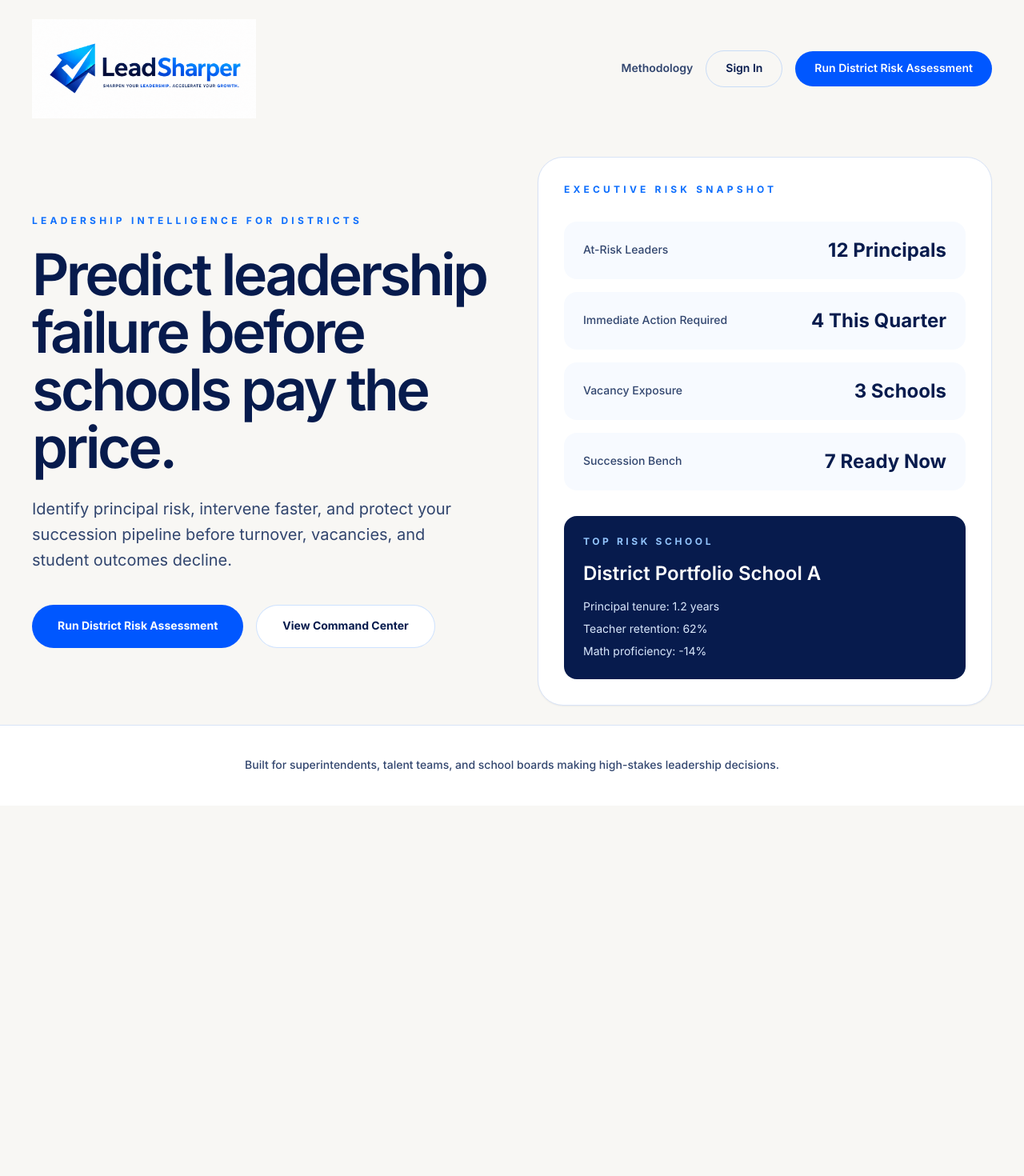
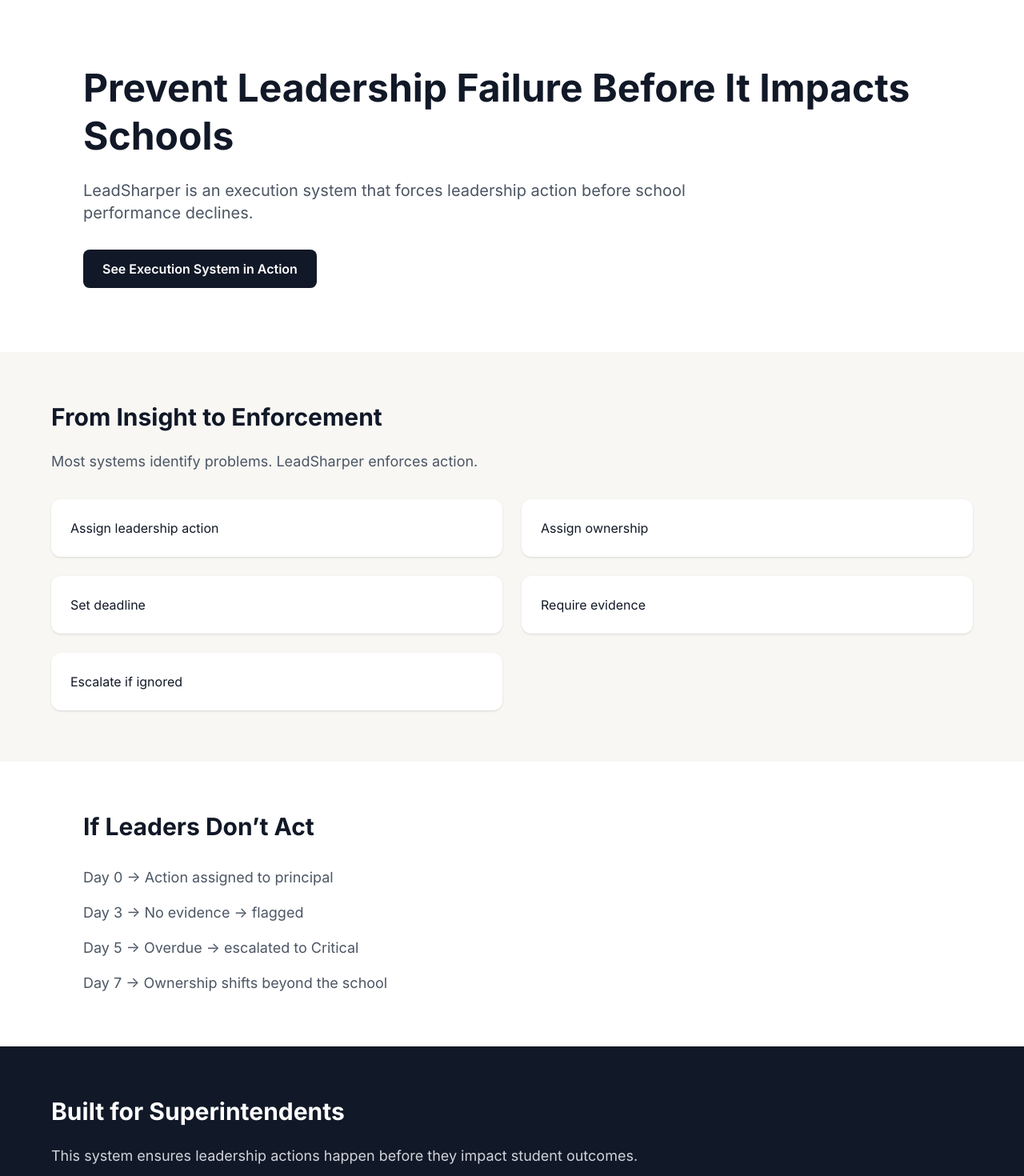
Before and after one commit to jmarc296-jpg/instructional-leadership-practice, a Next.js app: page / in a window 1280 px wide. Shown: the top 1470 px of the page at 80% size. Before the commit the page ends 1007 px from the top, so only its background shows below. Built offline with nearby package versions, Linux system fonts and the light colour scheme.

Commit message:
Reposition LeadSharper around execution enforcement

```diff
--- a/app/api/autonomous-engine/route.ts
+++ b/app/api/autonomous-engine/route.ts
@@ -31,6 +31,32 @@ export async function GET() {
   return Response.json({ data: data || [] });
 }
 
+export async function PATCH(request: Request) {
+  const body = await request.json();
+  const { id, evidence, status } = body;
+
+  if (!id) {
+    return Response.json({ error: "Missing action id" }, { status: 400 });
+  }
+
+  const updates = {
+    evidence,
+    status: status || "In Progress",
+    last_updated: new Date().toISOString()
+  };
+
+  const { data, error } = await supabase
+    .from("leadership_actions")
+    .update(updates)
+    .eq("id", id)
+    .select("id,campus,signal,action,owner,status,risk,evidence,due_date,last_reviewed,last_updated")
+    .single();
+
+  if (error) return Response.json({ error: error.message }, { status: 500 });
+
+  return Response.json({ data });
+}
+
 export async function POST() {
   const { data, error } = await supabase
     .from("leadership_actions")
@@ -49,11 +75,36 @@ export async function POST() {
 
     const overdue = isOverdue(dueDate, item.status);
 
-    const risk = overdue ? "Immediate" : prescription.risk;
+let daysLate = 0;
+if (overdue && dueDate) {
+  const today = new Date();
+  const due = new Date(dueDate);
+  daysLate = Math.floor((today.getTime() - due.getTime()) / (1000 * 60 * 60 * 24));
+}
 
-    const action = overdue
-      ? `OVERDUE: ${prescription.action}`
-      : prescription.action;
+    let risk = prescription.risk;
+
+if (overdue) {
+  if (daysLate <= 3) {
+    risk = "Immediate";
+  } else if (daysLate <= 7) {
+    risk = "Critical";
+  } else {
+    risk = "System Alert";
+  }
+}
+
+    let action = prescription.action;
+
+if (overdue) {
+  if (daysLate <= 3) {
+    action = `OVERDUE: ${prescription.action}`;
+  } else if (daysLate <= 7) {
+    action = `CRITICAL: Immediate leadership intervention required. ${prescription.action}`;
+  } else {
+    action = `SYSTEM ALERT: District-level escalation required. ${prescription.action}`;
+  }
+}
 
     const lastReviewed =
       item.status === "Complete" && !item.last_reviewed
@@ -73,7 +124,9 @@ export async function POST() {
         .update({
           risk,
           action,
-          owner: prescription.owner,
+          owner: overdue && daysLate > 3
+  ? "Network Superintendent"
+  : prescription.owner,
           due_date: dueDate,
           last_reviewed: lastReviewed,
           last_updated: new Date().toISOString()
--- a/app/page.tsx
+++ b/app/page.tsx
@@ -1,145 +1,80 @@
-import Image from "next/image";
-import Link from "next/link";
+"use client";
 
-const metrics = [
-  {
-    label: "At-Risk Leaders",
-    value: "12 Principals"
-  },
-  {
-    label: "Immediate Action Required",
-    value: "4 This Quarter"
-  },
-  {
-    label: "Vacancy Exposure",
-    value: "3 Schools"
-  },
-  {
-    label: "Succession Bench",
-    value: "7 Ready Now"
-  }
-];
+export default function Home() {
+  return (
+    <main className="min-h-screen bg-white text-[#111827]">
 
-export default function HomePage() {
-  return (
-    <main className="min-h-screen bg-[#f8f7f4] text-[#071B4D]">
+      <section className="px-10 py-20 max-w-6xl mx-auto">
+        <h1 className="text-5xl font-bold leading-tight">
+          Prevent Leadership Failure Before It Impacts Schools
+        </h1>
 
-      {/* HEADER */}
-      <header className="mx-auto flex max-w-7xl items-center justify-between px-6 py-6 sm:px-10">
-        <Image
-          src="/logo.png"
-          alt="LeadSharper"
-          width={240}
-          height={70}
-          priority
-          className="h-auto w-[280px]"
-        />
+        <p className="mt-6 text-xl text-[#4b5563] max-w-3xl">
+          LeadSharper is an execution system that forces leadership action before school performance declines.
+        </p>
 
-        <div className="flex items-center gap-4">
-          <Link
-            href="/risk-methodology"
-            className="hidden text-sm font-semibold text-[#31456E] hover:text-[#0057FF] sm:inline-flex"
-          >
-            Methodology
-          </Link>
-          <Link
-            href="/sign-in"
-            className="rounded-full border border-[#0D6EFD]/20 px-6 py-3 text-sm font-semibold hover:bg-white"
-          >
-            Sign In
-          </Link>
+        <div className="mt-8 flex gap-4">
+          <a href="/autonomous-command-center" className="bg-[#111827] text-white px-6 py-3 rounded-lg font-semibold">
+            See Execution System in Action
+          </a>
+        </div>
+      </section>
 
-          <Link
-            href="/district-command-center"
-            className="rounded-full bg-[#0057FF] px-6 py-3 text-sm font-semibold text-white hover:bg-[#0046cc]"
-          >
-            Run District Risk Assessment
-          </Link>
-        </div>
-      </header>
+      <section className="px-10 py-16 bg-[#f8f7f4]">
+        <div className="max-w-6xl mx-auto">
+          <h2 className="text-3xl font-bold">
+            From Insight to Enforcement
+          </h2>
 
-      {/* HERO */}
-      <section className="mx-auto grid max-w-7xl items-center gap-16 px-6 py-6 sm:px-10 lg:grid-cols-2">
-
-        <div>
-          <p className="text-xs font-bold uppercase tracking-[0.35em] text-[#0D6EFD]">
-            Leadership Intelligence for Districts
+          <p className="mt-6 text-lg text-[#4b5563] max-w-3xl">
+            Most systems identify problems. LeadSharper enforces action.
           </p>
 
-          <h1 className="mt-6 text-5xl font-semibold tracking-[-0.05em] sm:text-6xl lg:text-7xl">
-            Predict leadership failure before schools pay the price.
-          </h1>
-
-          <p className="mt-6 max-w-2xl text-xl leading-8 text-[#31456E]">
-            Identify principal risk, intervene faster, and protect your succession pipeline before turnover, vacancies, and student outcomes decline.
-          </p>
-
-          <div className="mt-10 flex flex-col gap-4 sm:flex-row">
-            <Link
-              href="/district-command-center"
-              className="inline-flex items-center justify-center rounded-full bg-[#0057FF] px-8 py-4 text-sm font-bold text-white hover:bg-[#0046cc]"
-            >
-              Run District Risk Assessment
-            </Link>
-
-            <Link
-              href="/district-command-center"
-              className="inline-flex items-center justify-center rounded-full border border-[#0D6EFD]/20 bg-white px-8 py-4 text-sm font-bold hover:border-[#0D6EFD]"
-            >
-              View Command Center
-            </Link>
-          </div>
-        </div>
-
-        {/* DASHBOARD */}
-        <div className="rounded-[2rem] border border-[#D8E3F7] bg-white p-8 shadow-sm">
-          <p className="text-xs font-bold uppercase tracking-[0.35em] text-[#0D6EFD]">
-            Executive Risk Snapshot
-          </p>
-
-          <div className="mt-8 space-y-4">
-            {metrics.map((metric) => (
-              <div
-                key={metric.label}
-                className="flex items-center justify-between rounded-2xl bg-[#F7FAFF] px-6 py-5"
-              >
-                <p className="text-sm font-medium text-[#31456E]">
-                  {metric.label}
-                </p>
-
-                <p className="text-2xl font-bold text-[#071B4D]">
-                  {metric.value}
-                </p>
-              </div>
-            ))}
-          </div>
-
-          <div className="mt-8 rounded-2xl bg-[#071B4D] p-6 text-white">
-            <p className="text-xs font-bold uppercase tracking-[0.3em] text-blue-300">
-              Top Risk School
-            </p>
-
-            <h3 className="mt-4 text-2xl font-semibold">
-              District Portfolio School A
-            </h3>
-
-            <div className="mt-4 space-y-2 text-sm text-blue-100">
-              <p>Principal tenure: 1.2 years</p>
-              <p>Teacher retention: 62%</p>
-              <p>Math proficiency: -14%</p>
+          <div className="mt-8 grid md:grid-cols-2 gap-6">
+            <div className="bg-white p-6 rounded-xl shadow">
+              Assign leadership action
+            </div>
+            <div className="bg-white p-6 rounded-xl shadow">
+              Assign ownership
+            </div>
+            <div className="bg-white p-6 rounded-xl shadow">
+              Set deadline
+            </div>
+            <div className="bg-white p-6 rounded-xl shadow">
+              Require evidence
+            </div>
+            <div className="bg-white p-6 rounded-xl shadow">
+              Escalate if ignored
             </div>
           </div>
         </div>
       </section>
 
-      {/* TRUST BAR */}
-      <section className="border-t border-[#D8E3F7] bg-white">
-        <div className="mx-auto max-w-7xl px-6 py-10 sm:px-10">
-          <p className="text-center text-sm font-medium text-[#31456E]">
-            Built for superintendents, talent teams, and school boards making high-stakes leadership decisions.
+      <section className="px-10 py-16 max-w-6xl mx-auto">
+        <h2 className="text-3xl font-bold">
+          If Leaders Don’t Act
+        </h2>
+
+        <div className="mt-8 space-y-4 text-lg text-[#4b5563]">
+          <p>Day 0 → Action assigned to principal</p>
+          <p>Day 3 → No evidence → flagged</p>
+          <p>Day 5 → Overdue → escalated to Critical</p>
+          <p>Day 7 → Ownership shifts beyond the school</p>
+        </div>
+      </section>
+
+      <section className="px-10 py-16 bg-[#111827] text-white">
+        <div className="max-w-6xl mx-auto">
+          <h2 className="text-3xl font-bold">
+            Built for Superintendents
+          </h2>
+
+          <p className="mt-6 text-lg max-w-3xl text-[#d1d5db]">
+            This system ensures leadership actions happen before they impact student outcomes.
           </p>
         </div>
       </section>
+
     </main>
   );
 }
--- a/lib/prescription-engine.ts
+++ b/lib/prescription-engine.ts
@@ -1,5 +1,5 @@
 export type Prescription = {
-  risk: "Immediate" | "High" | "Moderate" | "Low";
+  risk: "System Alert" | "Critical" | "Immediate" | "High" | "Moderate" | "Low";
   action: string;
   owner: string;
 };
```
Also changed, not shown: app/autonomous-command-center/page.tsx (+84 -4 lines).
